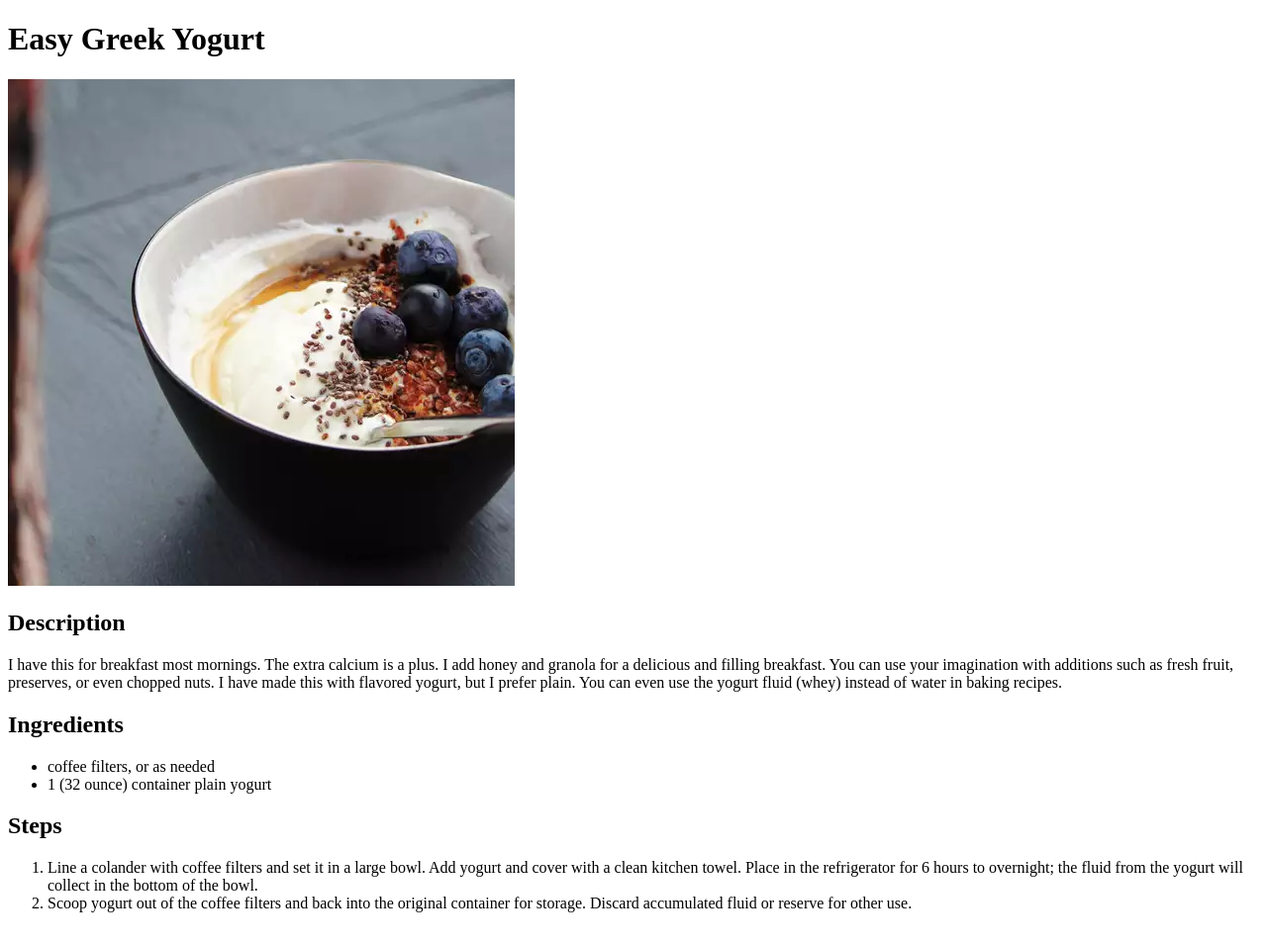
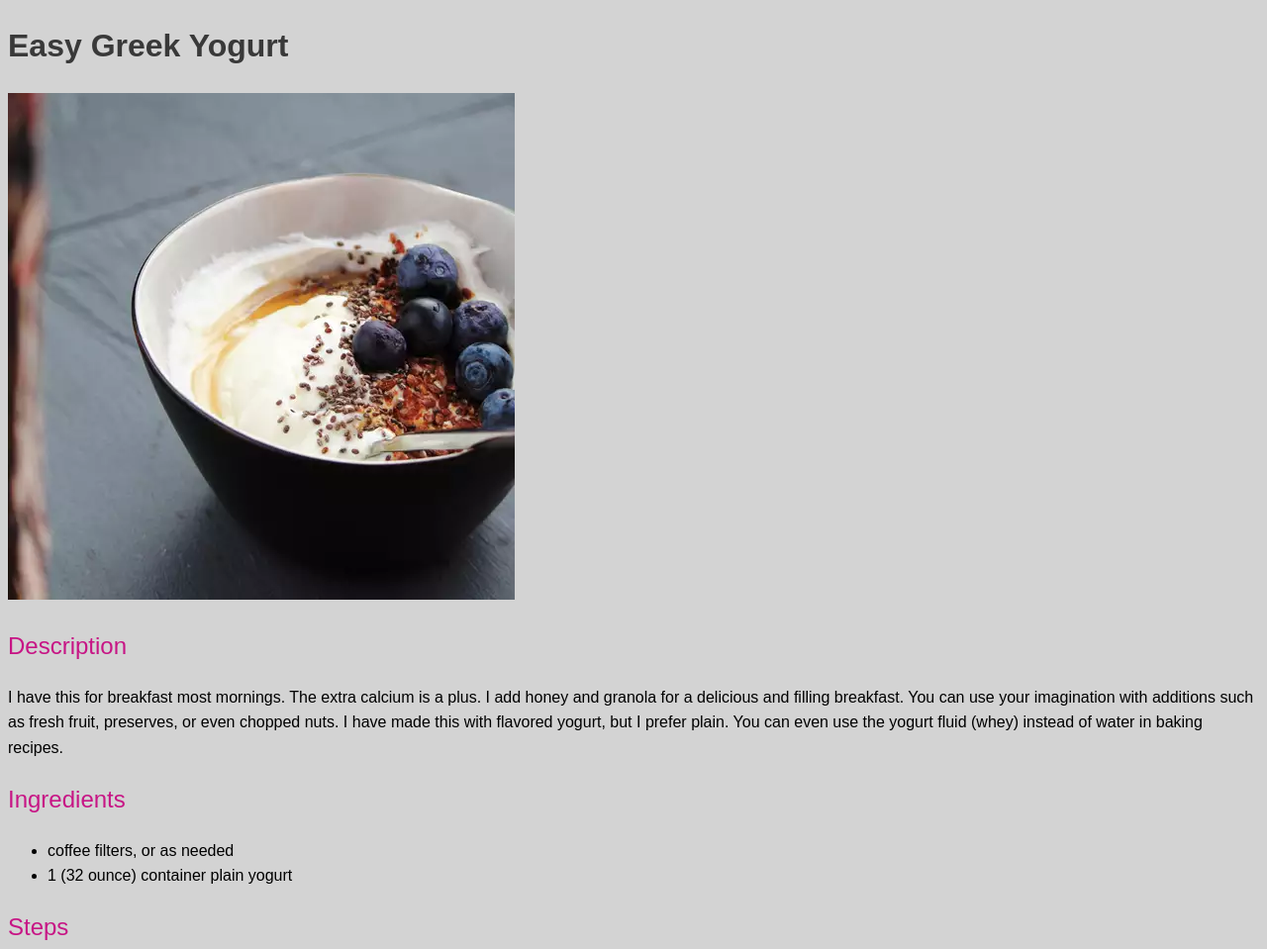
Before and after one commit to BooBeard/odin-recipes, a plain HTML site: page recipes/greek-yogurt.html in a window 1280 px wide. Shown: the top 959 px of the page at 99% size. Before the commit the page ends 938 px from the top, so only its background shows below. Drawn offline with Linux system fonts and the light colour scheme.

Commit message:
Added aditional styles

```diff
--- a/recipes/greek-yogurt.html
+++ b/recipes/greek-yogurt.html
@@ -3,6 +3,7 @@
   <head>
     <meta charset="UTF-8" />
     <meta name="viewport" content="width=device-width, initial-scale=1.0" />
+    <link rel="stylesheet" href="../style.css" />
     <title>Greek Yogurt</title>
   </head>
   <body>
--- /dev/null
+++ b/style.css
@@ -0,0 +1,14 @@
+body {
+  background-color: lightgray;
+  font-family: sans-serif;
+  line-height: 1.6;
+}
+
+h1 {
+  color: #393939;
+}
+
+h2 {
+  font-weight: 500;
+  color: #c71585;
+}
```
Also changed, not shown: index.html (+1 -0 lines), recipes/hummus.html (+1 -0 lines), recipes/pizza.html (+1 -0 lines).
